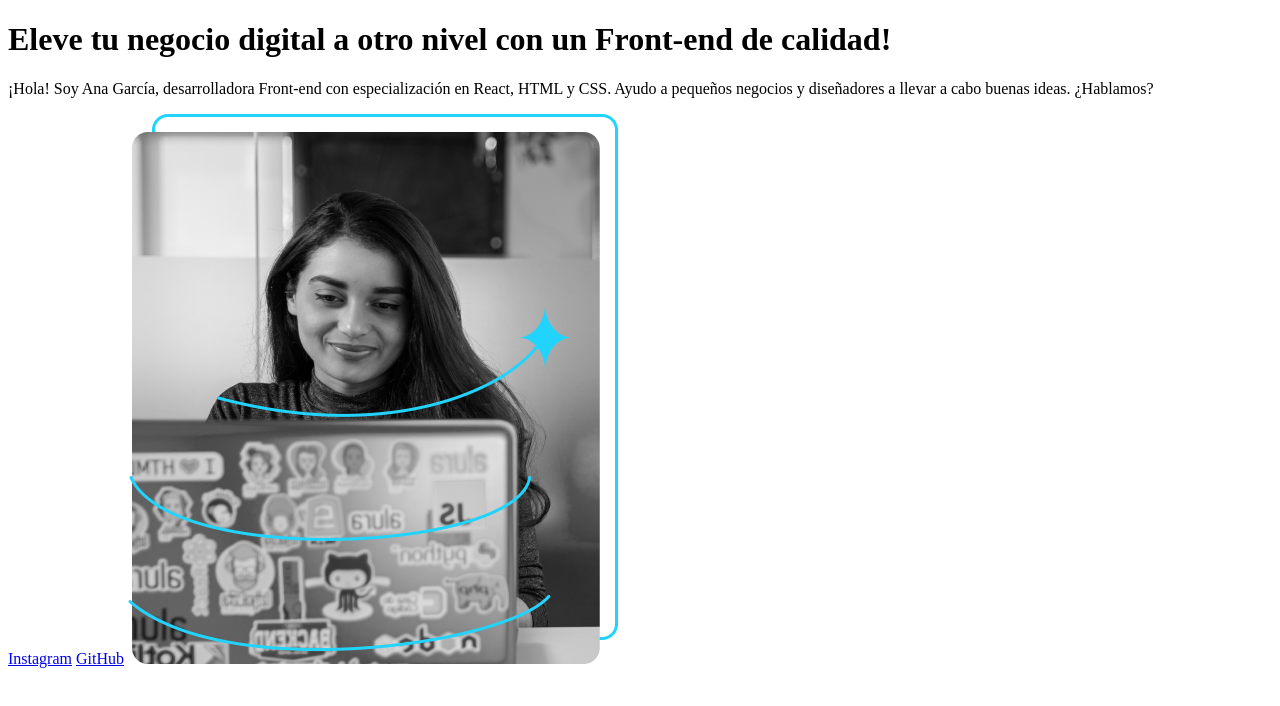
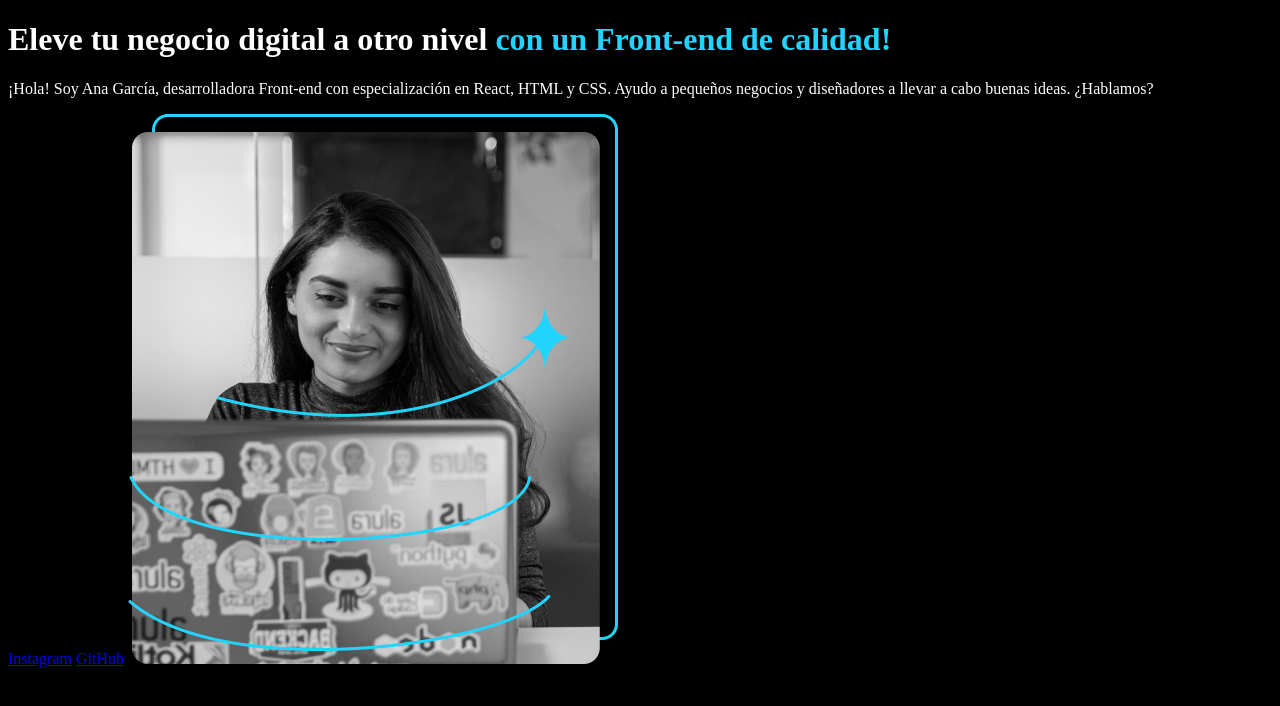
Before and after one commit to JHdzH/Portafolio, a plain HTML site: page index.html in a window 1280 px wide. Drawn offline with Linux system fonts and the light colour scheme.

Commit message:
Actualiza el styles.css

```diff
--- a/index.html
+++ b/index.html
@@ -4,6 +4,7 @@
     <meta charset="UTF-8">
     <meta name="viewport" content="width=device-width, initial-scale=1.0">
     <title>Portafolio</title>
+    <link rel="stylesheet" href="style.css">
 </head>
 <body>
     <header></header>
--- a/style.css
+++ b/style.css
@@ -0,0 +1,8 @@
+body{
+    background-color: black;
+    color: white;
+}
+
+strong{
+    color: #22D4FD;
+}
```
Also changed, not shown: 6 other files.
